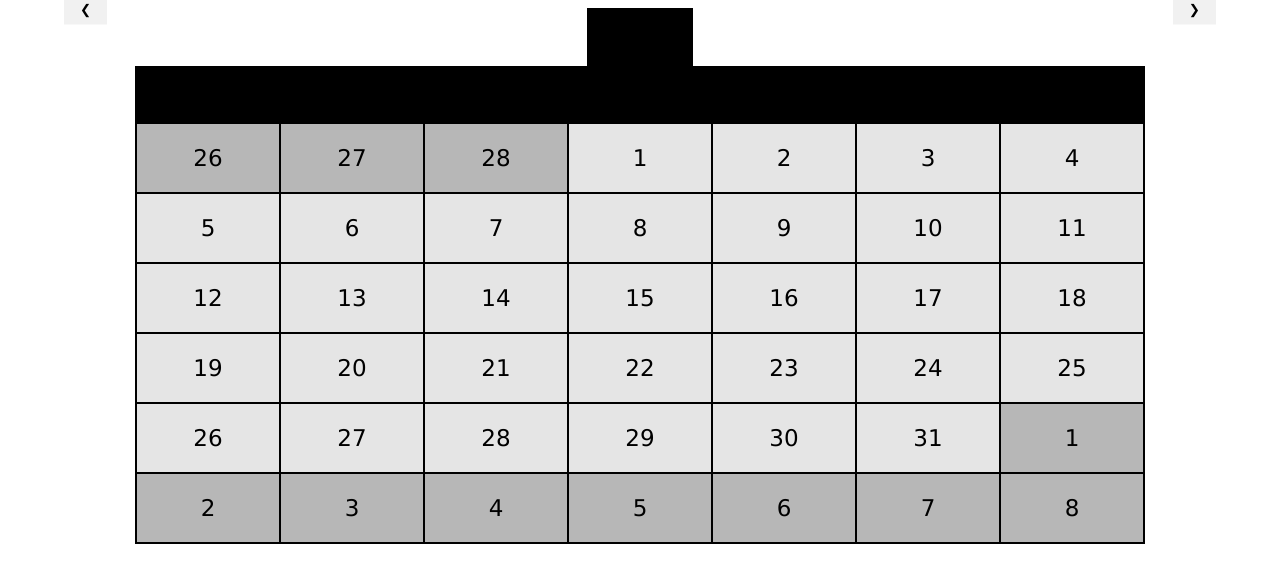
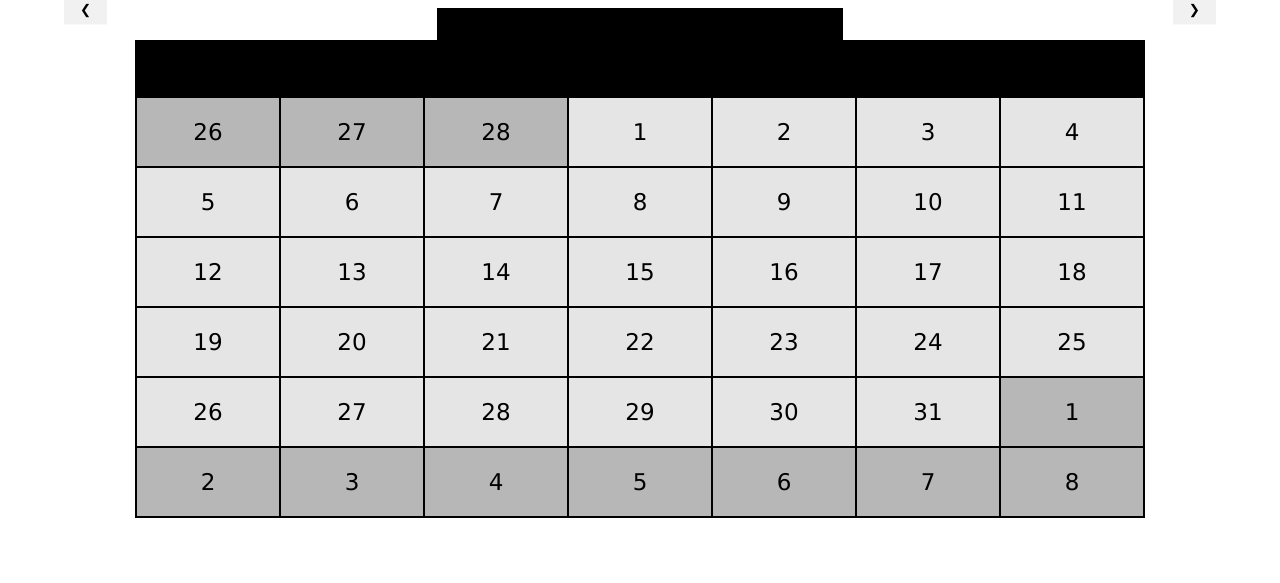
Before and after one commit to TreinoeDieta/Website, a Jekyll site: the page calendario/index.html, which Jekyll copies as it is, in a window 1280 px wide. Shown: the top 583 px of the page. Built offline with Jekyll 4.4.1, drawn with Linux system fonts in a browser that asks for light colours.

Commit message:
Update index.html

```diff
--- a/calendario/index.html
+++ b/calendario/index.html
@@ -26,6 +26,9 @@ table, th, td {
     td {
     width: 100px;
 }
+    .mes {
+    width: 400px;
+}
 </style>
 </head>
 <body>
@@ -33,7 +36,7 @@ table, th, td {
 <div class="mySlides">
 <table align="center">
   <tr>
-    <td>Março - 2017</td>
+    <td class="mes">Março - 2017</td>
   </tr>
 </table>
 <table align="center">
```
